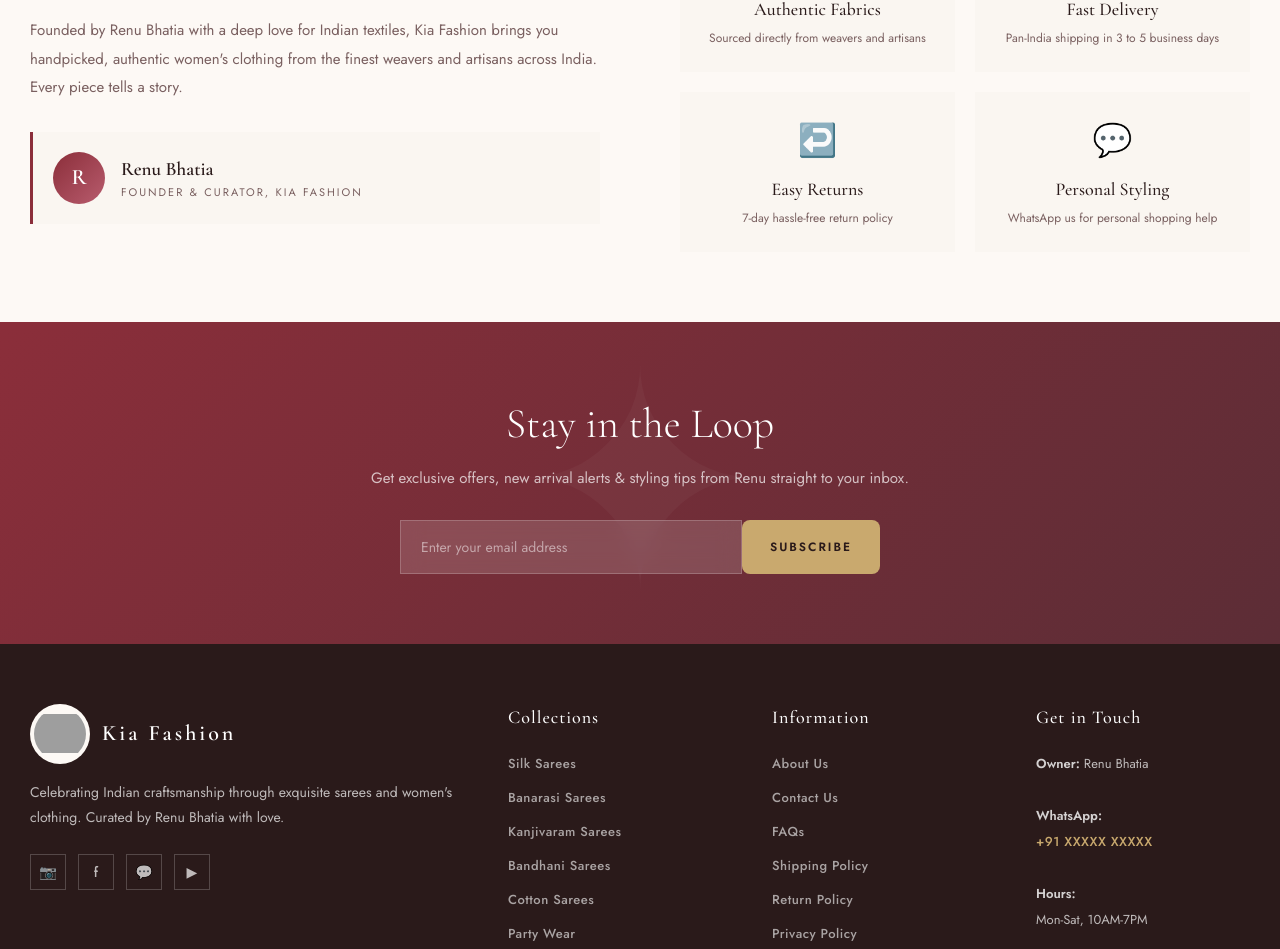
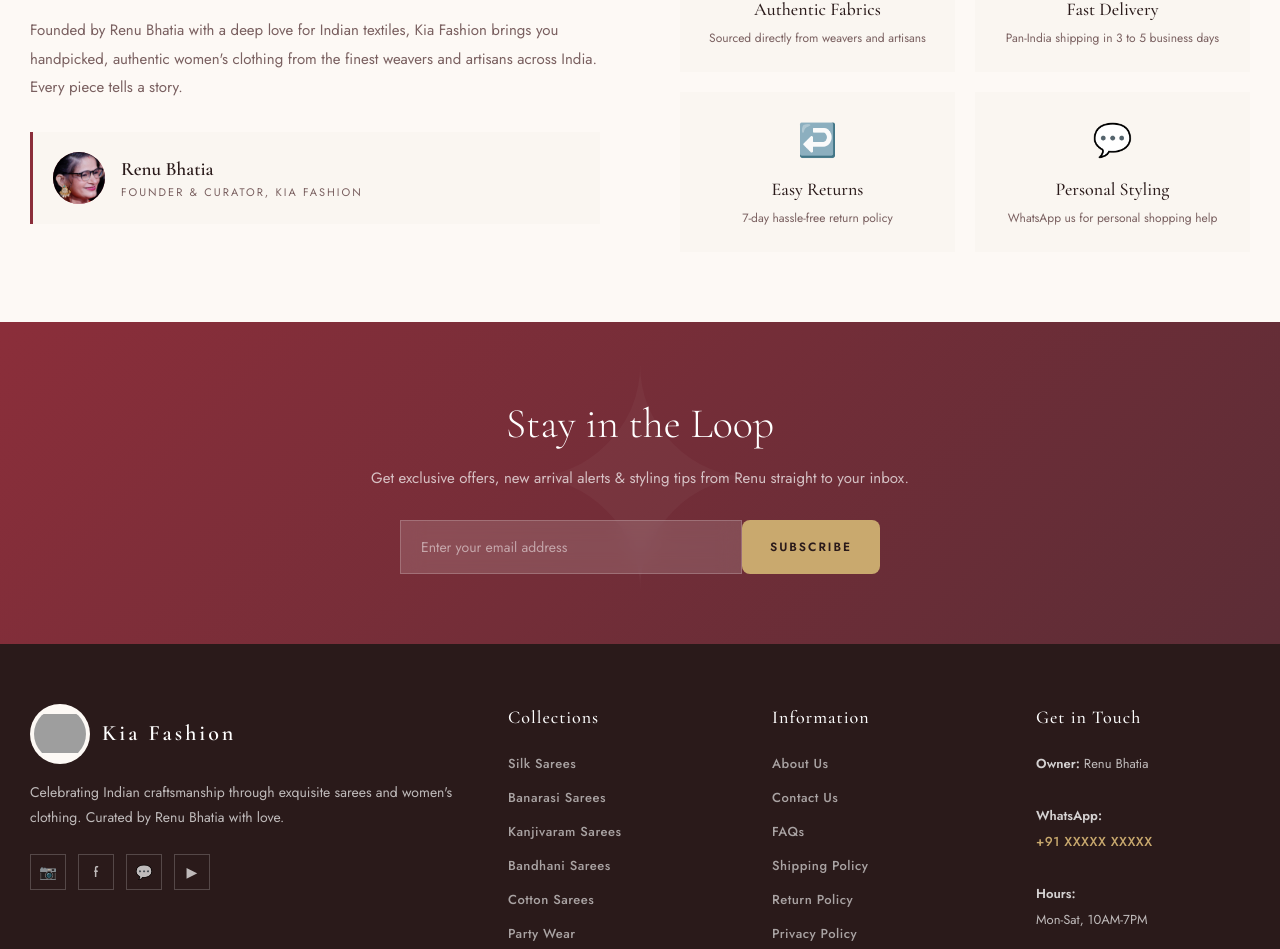
Before and after one commit to Yuktaa26/kiafashionwebsite, a React (Vite) app: page / in a window 1280 px wide. Shown: the part 4923-5872 px from the top of the page. Built offline with nearby package versions, Linux system fonts and the light colour scheme; grey boxes are pictures that could not be loaded.

Commit message:
Update App.tsx

```diff
--- a/src/App.tsx
+++ b/src/App.tsx
@@ -110,7 +110,7 @@ function Home({ navigate }: { navigate: (page: string) => void }) {
             <div className="hero-ornament"></div>
             <img
               className="hero-logo-large"
-              src="Gemini_Generated_Image_39wqgv39wqgv39wq.png"
+              src="/Gemini_Generated_Image_39wqgv39wqgv39wq.png"
               alt="Kia Fashion"
             />
           </div>
@@ -459,7 +459,17 @@ function Home({ navigate }: { navigate: (page: string) => void }) {
             <h2>Why Choose <em style={{ fontStyle: 'italic', color: 'var(--crimson)' }}>Kia Fashion?</em></h2>
             <p>Founded by Renu Bhatia with a deep love for Indian textiles, Kia Fashion brings you handpicked, authentic women's clothing from the finest weavers and artisans across India. Every piece tells a story.</p>
             <div className="owner-badge">
-              <div className="owner-avatar">R</div>
+              <div className="owner-avatar" style={{ overflow: 'hidden', padding: 0 }}>
+                <img
+                  src="/owner.jpg"
+                  alt="Renu Bhatia"
+                  style={{ width: '100%', height: '100%', objectFit: 'cover' }}
+                  onError={(e) => {
+                    e.currentTarget.style.display = 'none';
+                    e.currentTarget.parentElement!.innerText = 'R';
+                  }}
+                />
+              </div>
               <div className="owner-info">
                 <div className="name">Renu Bhatia</div>
                 <div className="title">Founder & Curator, Kia Fashion</div>
@@ -557,6 +567,15 @@ export default function App() {
 
         * { margin: 0; padding: 0; box-sizing: border-box; }
 
+        /* Vite global overrides to remove the gap */
+        #root {
+          max-width: none !important;
+          width: 100% !important;
+          margin: 0 !important;
+          padding: 0 !important;
+          text-align: left !important;
+        }
+
         body {
           font-family: 'Jost', sans-serif;
           background: var(--warm-white);
@@ -1702,7 +1721,7 @@ export default function App() {
           <a className="logo-area" onClick={(e) => { e.preventDefault(); navigate('home'); }}>
             <img
               className="logo-img"
-              src="Gemini_Generated_Image_39wqgv39wqgv39wq.png"
+              src="/Gemini_Generated_Image_39wqgv39wqgv39wq.png"
               alt="Kia Fashion Logo"
             />
             <div className="logo-text">
@@ -1749,7 +1768,7 @@ export default function App() {
           <div className="footer-grid">
             <div className="footer-brand">
               <div className="brand-logo" style={{ cursor: 'pointer' }} onClick={() => navigate('home')}>
-                <img src="Gemini_Generated_Image_39wqgv39wqgv39wq.png" alt="Kia Fashion" />
+                <img src="/Gemini_Generated_Image_39wqgv39wqgv39wq.png" alt="Kia Fashion" />
                 <span>Kia Fashion</span>
               </div>
               <p>Celebrating Indian craftsmanship through exquisite sarees and women's clothing. Curated by Renu Bhatia with love.</p>
```
